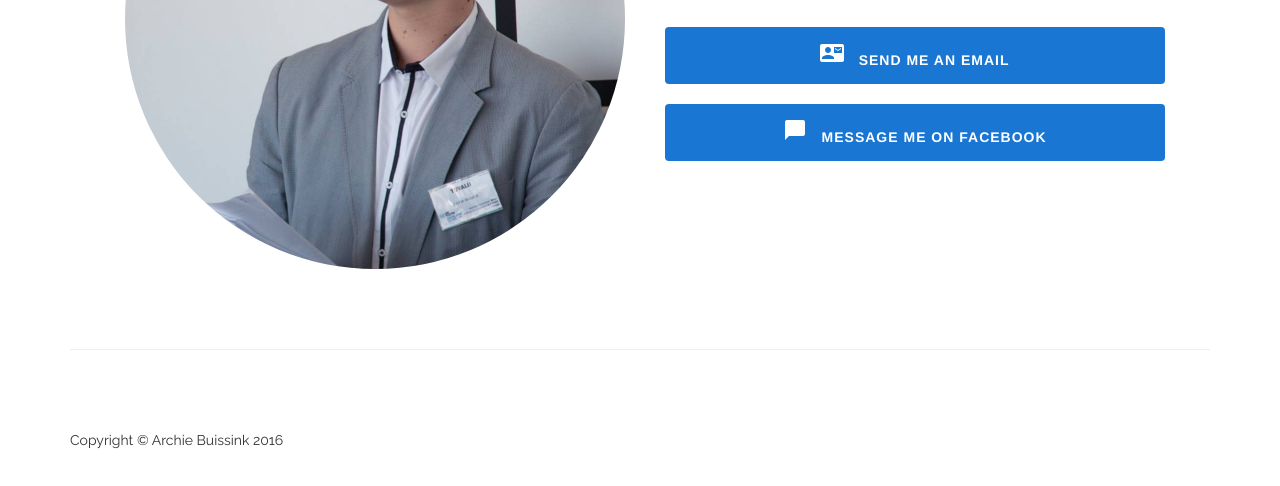
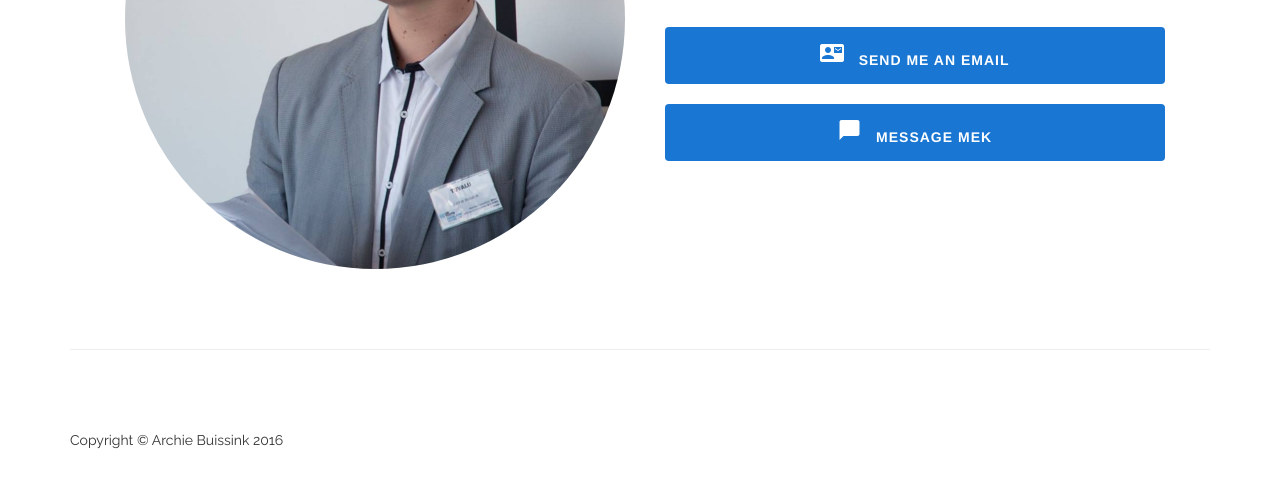
Before and after one commit to Abuissink/buissink.me, a plain HTML site: page index.html in a window 1280 px wide. Shown: the part 3173-3659 px from the top of the page. Drawn offline with Linux system fonts and the light colour scheme.

Commit message:
Shortened message button text

```diff
--- a/index.html
+++ b/index.html
@@ -133,7 +133,7 @@
                  </div>
              <div></div>
              <div>
-            <a href="mailto:contact@buissink.me" class="btn btn-contact" role="button"> <i class="material-icons">chat_bubble</i> &nbsp Message me on Facebook</a>
+            <a href="mailto:contact@buissink.me" class="btn btn-contact" role="button"> <i class="material-icons">chat_bubble</i> &nbsp Message mek</a>
                  </div>
 </div>
 
```
